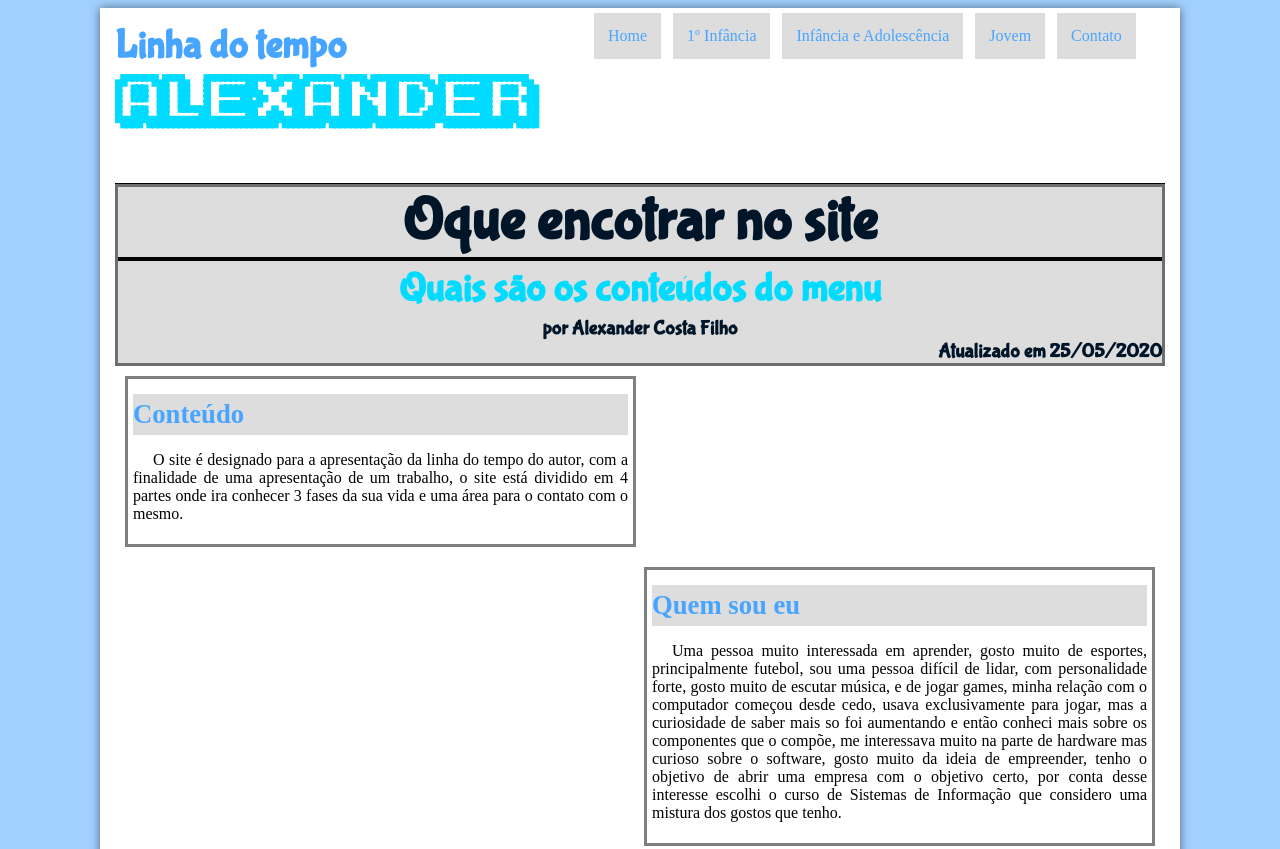
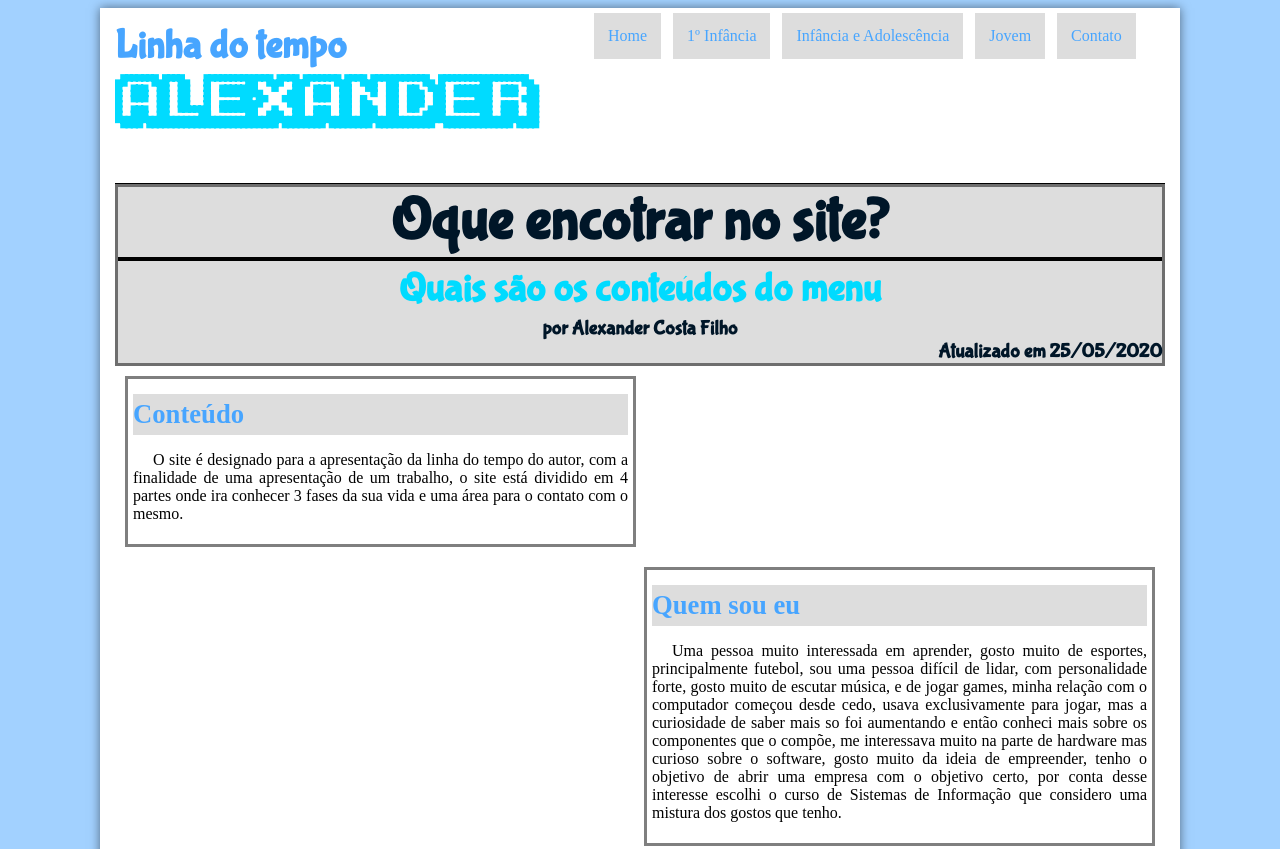
Before and after one commit to alexanderkrs/linhadotempo, a plain HTML site: page index.html in a window 1280 px wide. Shown: the top 849 px of the page. Drawn offline with Linux system fonts and the light colour scheme.

Commit message:
Update index.html

```diff
--- a/index.html
+++ b/index.html
@@ -33,7 +33,7 @@
 <article id="noticiaprincipal">
 <hgroup>
 <header id="iniciotexto">
-<h1>Oque encotrar no site<h1>
+<h1>Oque encotrar no site?<h1>
 <h2>Quais são os conteúdos do menu</h2>
 <h3>por Alexander Costa Filho</h3>
 <h3 class="direita">Atualizado em 25/05/2020</h3>
```
